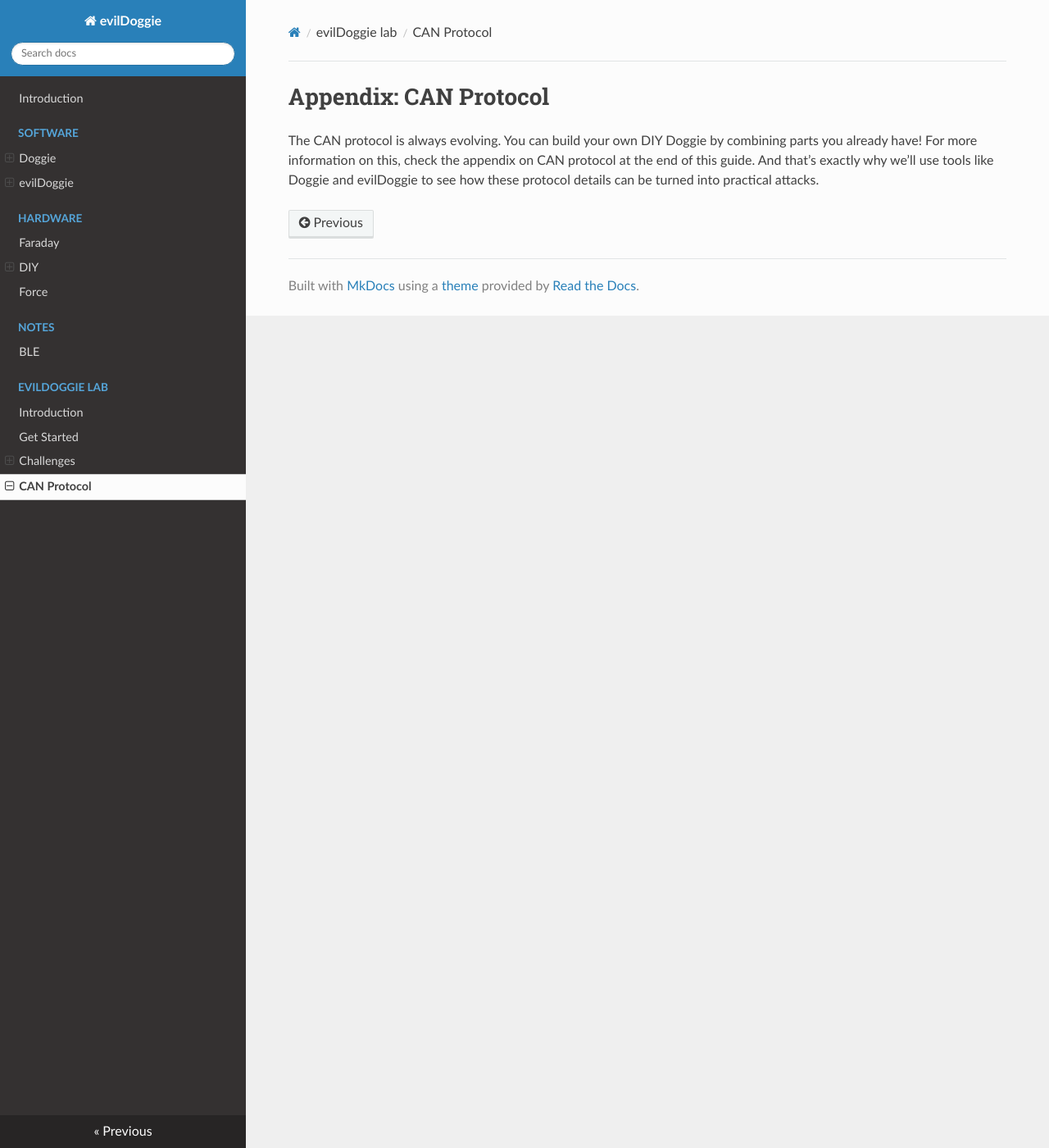
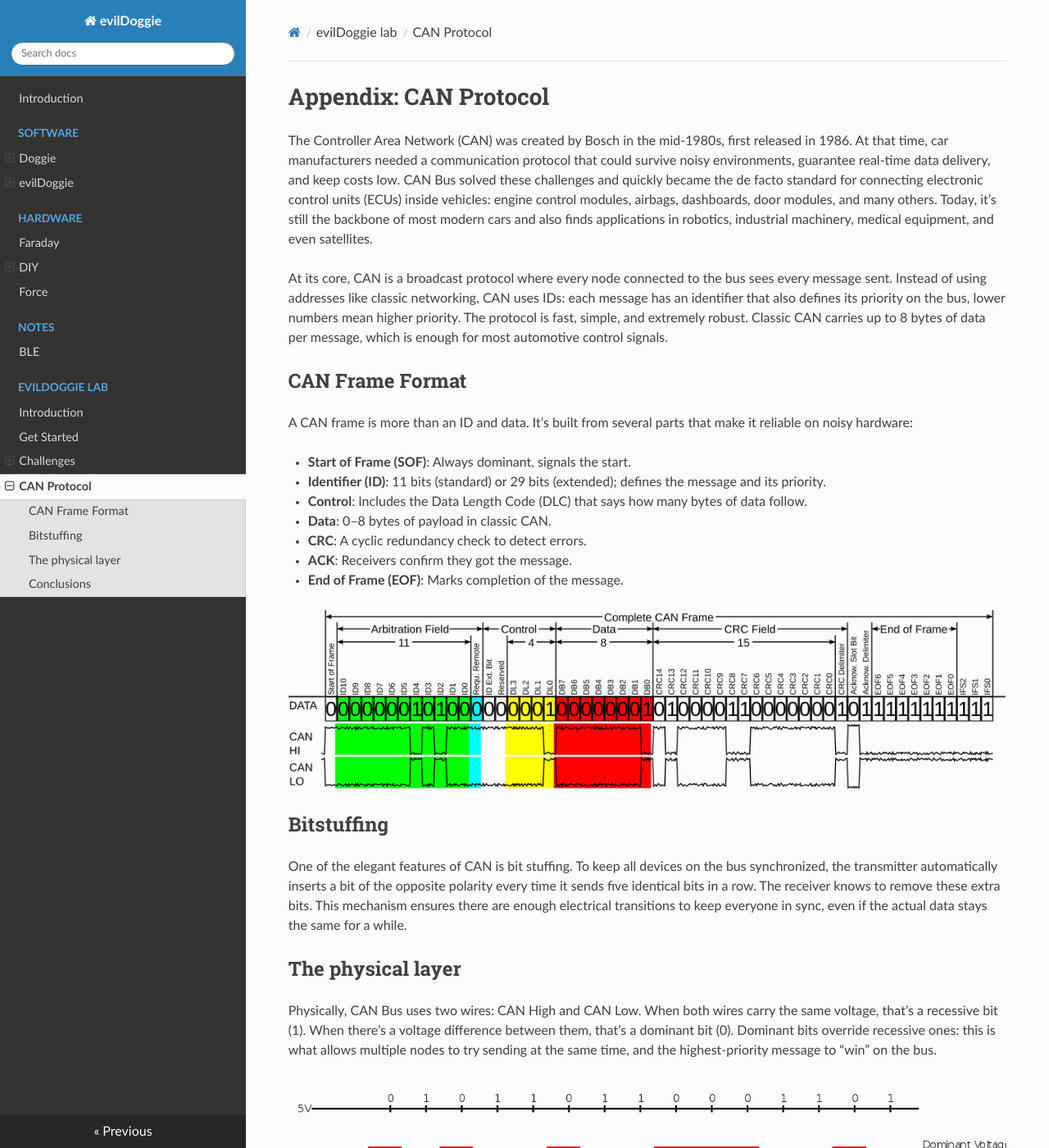
Before and after one commit to infobyte/doggie, an MkDocs documentation site: the page built from docs/workshop/can_protocol.md, in a window 1280 px wide and 1400 px high. Shown: the whole window at 82% size. Built offline with MkDocs 1.6.1, drawn with Linux system fonts in a browser that asks for light colours; nearby versions of some CDN libraries; some of the changed text lies outside the part shown.

Commit message:
[docs] Adds workshop CAN protocol appendix

```diff
--- a/docs/workshop/can_protocol.md
+++ b/docs/workshop/can_protocol.md
@@ -1,2 +1,35 @@
 # Appendix: CAN Protocol
-The CAN protocol is always evolving. You can build your own DIY Doggie by combining parts you already have! For more information on this, check the appendix on CAN protocol at the end of this guide. And that’s exactly why we’ll use tools like Doggie and evilDoggie to see how these protocol details can be turned into practical attacks.
+The Controller Area Network (CAN) was created by Bosch in the mid-1980s, first released in 1986. At that time, car manufacturers needed a communication protocol that could survive noisy environments, guarantee real-time data delivery, and keep costs low. CAN Bus solved these challenges and quickly became the de facto standard for connecting electronic control units (ECUs) inside vehicles: engine control modules, airbags, dashboards, door modules, and many others. Today, it’s still the backbone of most modern cars and also finds applications in robotics, industrial machinery, medical equipment, and even satellites.
+
+At its core, CAN is a broadcast protocol where every node connected to the bus sees every message sent. Instead of using addresses like classic networking, CAN uses IDs: each message has an identifier that also defines its priority on the bus, lower numbers mean higher priority. The protocol is fast, simple, and extremely robust. Classic CAN carries up to 8 bytes of data per message, which is enough for most automotive control signals.
+
+## CAN Frame Format
+A CAN frame is more than an ID and data. It’s built from several parts that make it reliable on noisy hardware:
+
+- **Start of Frame (SOF)**: Always dominant, signals the start.
+- **Identifier (ID)**: 11 bits (standard) or 29 bits (extended); defines the message and its priority.
+- **Control**: Includes the Data Length Code (DLC) that says how many bytes of data follow.
+- **Data**: 0–8 bytes of payload in classic CAN.
+- **CRC**: A cyclic redundancy check to detect errors.
+- **ACK**: Receivers confirm they got the message.
+- **End of Frame (EOF)**: Marks completion of the message.
+
+
+<figure align="center">
+    <img src="../../res/appendix_can_frame.png" alt="CAN Frame">
+</figure>
+
+## Bitstuffing
+One of the elegant features of CAN is bit stuffing. To keep all devices on the bus synchronized, the transmitter automatically inserts a bit of the opposite polarity every time it sends five identical bits in a row. The receiver knows to remove these extra bits. This mechanism ensures there are enough electrical transitions to keep everyone in sync, even if the actual data stays the same for a while.
+
+## The physical layer
+Physically, CAN Bus uses two wires: CAN High and CAN Low. When both wires carry the same voltage, that’s a recessive bit (1). When there’s a voltage difference between them, that’s a dominant bit (0). Dominant bits override recessive ones: this is what allows multiple nodes to try sending at the same time, and the highest-priority message to “win” on the bus.
+
+<figure align="center">
+    <img src="../../res/appendix_physical_layer.png" alt="CAN Physical Layer">
+</figure>
+
+## Conclusions
+Because CAN Bus was designed to be simple, fast, and robust, it doesn’t include built-in security features like encryption or authentication. Every message is trusted by default, and any node on the bus can send messages. That makes it a perfect environment to explore and learn about real-world automotive vulnerabilities.
+
+Understanding these fundamentals, how frames are built, how bit stuffing keeps the bus synchronized, and how the physical layer prioritizes dominant bits, is essential before diving into offensive techniques. And that’s exactly why we’ll use tools like Doggie and EvilDoggie to see how these protocol details can be turned into practical attacks.
```
Also changed, not shown: docs/res/appendix_can_frame.png (added), docs/res/appendix_physical_layer.png (added).
